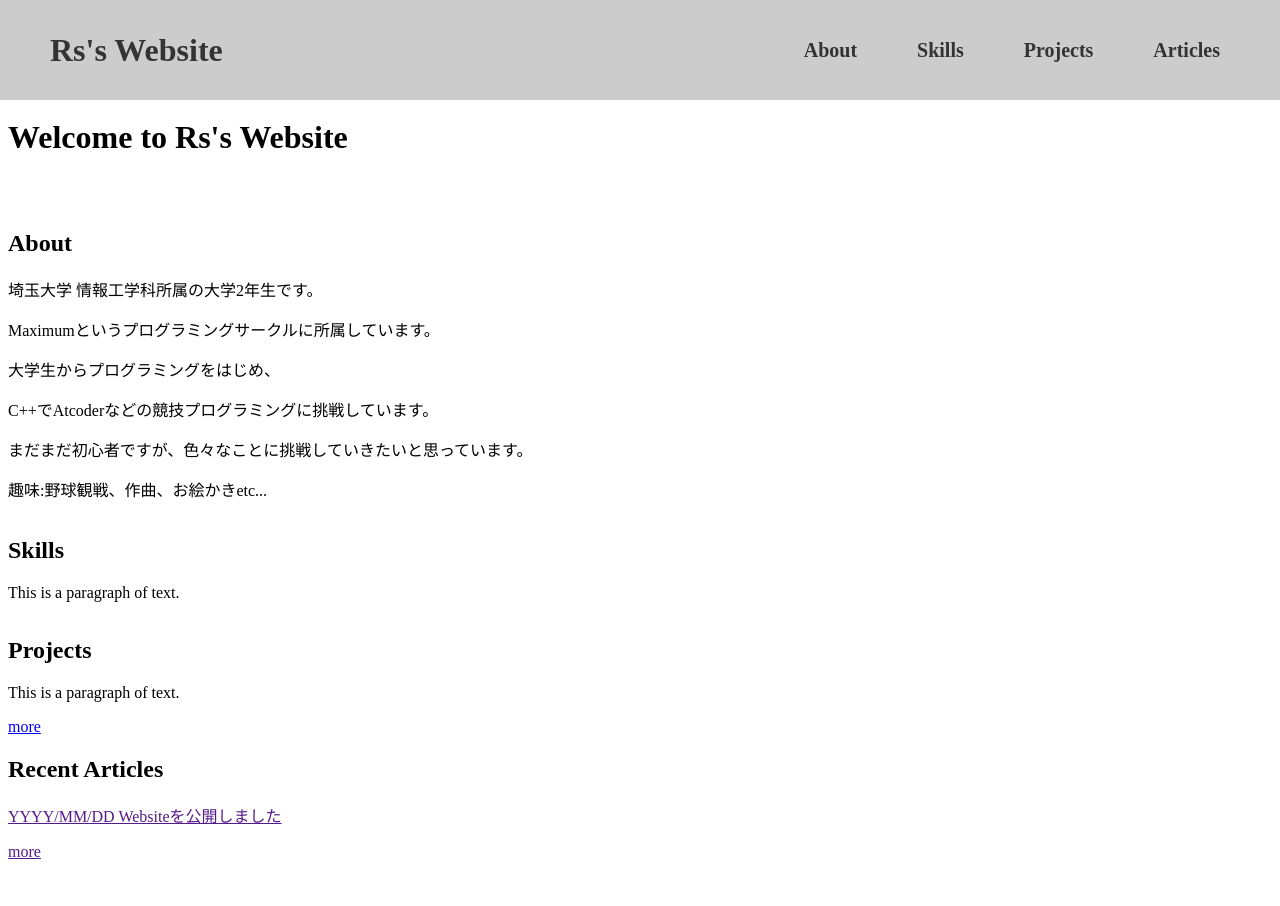
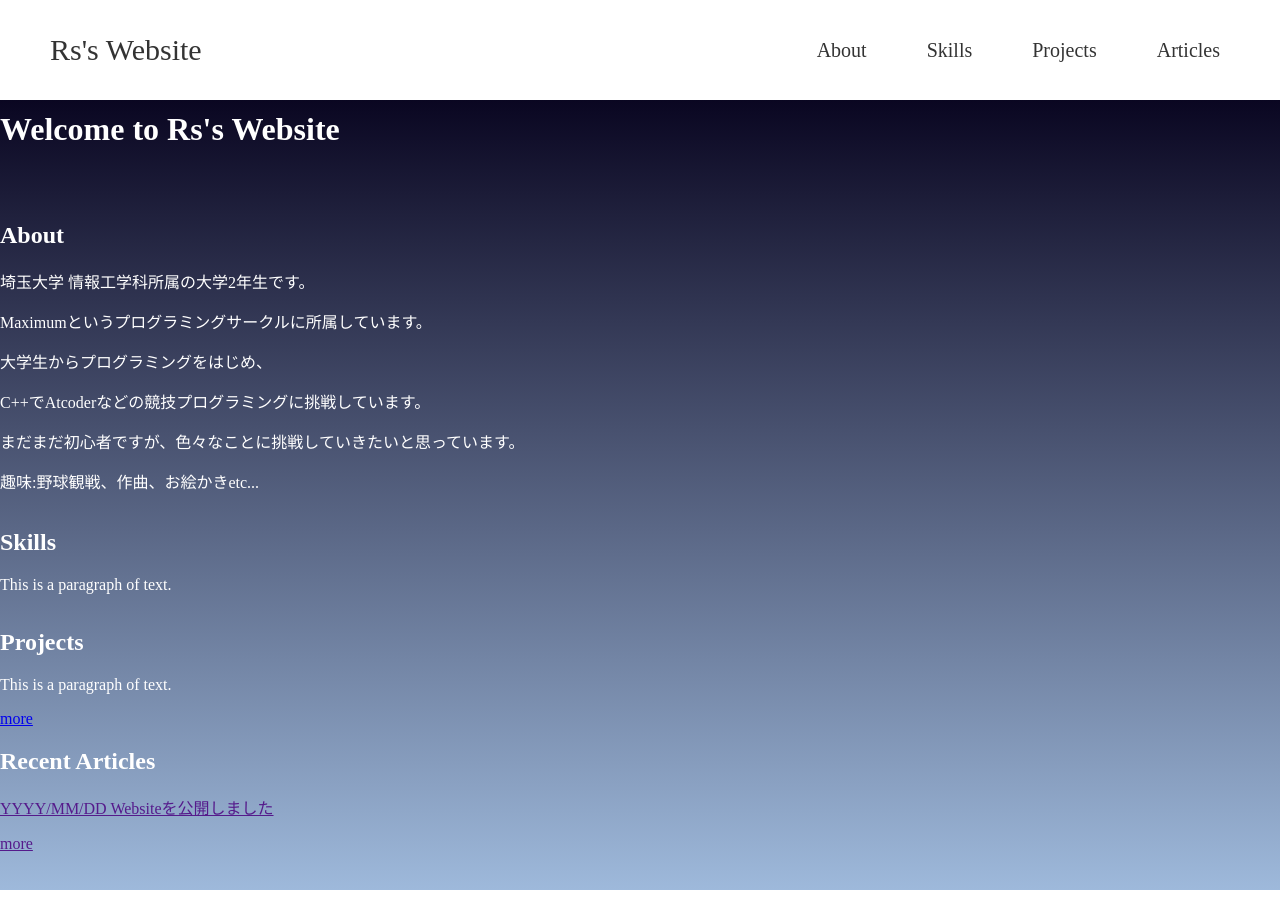
Before and after one commit to hana-rs/My-first-Portfolio, a plain HTML site: page index.html in a window 1280 px wide. Drawn offline with Linux system fonts and the light colour scheme.

Commit message:
ヘッダーの太さ変更、margin変更、背景色変更

```diff
--- a/index.html
+++ b/index.html
@@ -10,7 +10,7 @@
 <body>
     <div class="container">
     <header>
-        <h1 class="header-logo"><a href="index.html">Rs's Website</a></h1>
+        <div class="header-logo"><a href="index.html">Rs's Website</a></div>
         <nav class="gnav">
             <ul class="menu">
                 <li><a href="index.html#about">About</a></li>
--- a/style.css
+++ b/style.css
@@ -1,6 +1,7 @@
 @charset "utf-8";
 body {
     padding-top: 90px;
+    margin: 0;
   }
 
 .container {
@@ -8,12 +9,14 @@ body {
     flex-direction: column;
     width: 100vw;
     height: 100vh;
+    background: linear-gradient(0deg, rgb(158, 185, 219), rgb(8, 4, 31));
+    color: #FFFFFF;
   }
 
 header {
     width: 100%; /* 幅いっぱいを指定 */
     height: 100px; /* ヘッダーの大きさを指定 */
-    background: #CCC; /* 背景色にグレーを指定 */
+    background: #ffffff;
     padding: 20px 50px; /* ヘッダーに上下左右それぞれ余白を指定(タイトルが左にくっつきすぎないようにするため) */
     box-sizing: border-box; /* padding分を含んで幅を100%にするため(ヘッダーの初期位置と後ろのページが重ならないようにするため) */
     position: fixed; /* ウィンドウを基準に画面に固定 (ヘッダーを上に余白なく張り付けている)*/
@@ -26,7 +29,7 @@ header {
 
 header .header-logo a {
     color: #333; /* タイトルの文字色を黒にする */
-    font-weight: bold; /* タイトルの文字を太字にする */
+    font-size: 30px; /* タイトルの文字サイズを30pxにする */
     text-decoration: none; /* リンクの下線を消す */
 }
 
@@ -42,7 +45,7 @@ header .gnav .menu li a {
     color: #333; /* メニューの文字色を黒にする */
     text-decoration: none; /* メニューの下線を消す */
     font-size: 20px; /* メニューの文字サイズを20pxにする */
-    font-weight: bold; /* メニューの文字を太字にする */
+
     padding: 10px; /* メニューの上下左右に余白を10pxずつつける */
     border-radius: 5px; /* メニューの角を丸くする */
     transition: 0.3s; /* メニューの変化を0.3秒かける */
@@ -55,7 +58,7 @@ header .gnav .menu li + li {
 main {
     flex: 1;
     height: 100vw;
-    background-color: rgb(255, 255, 255);
+
   }
 
 footer {
```
